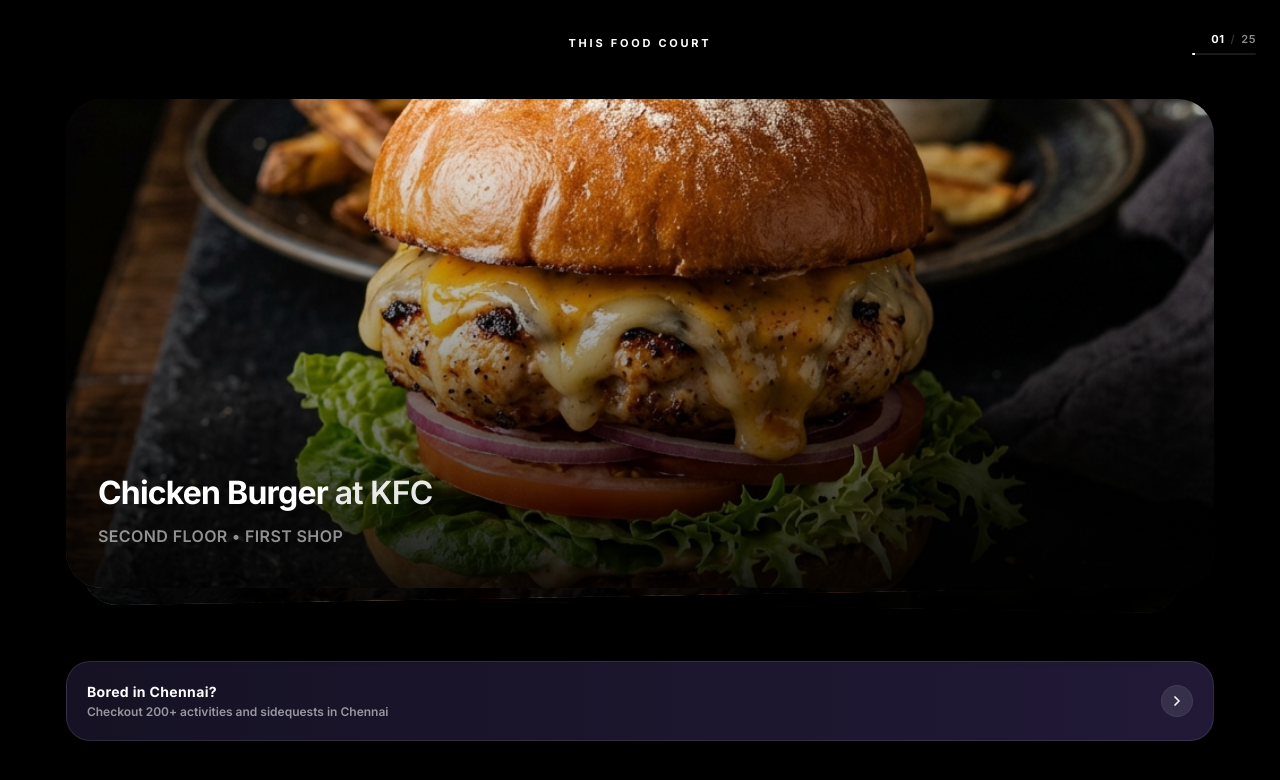
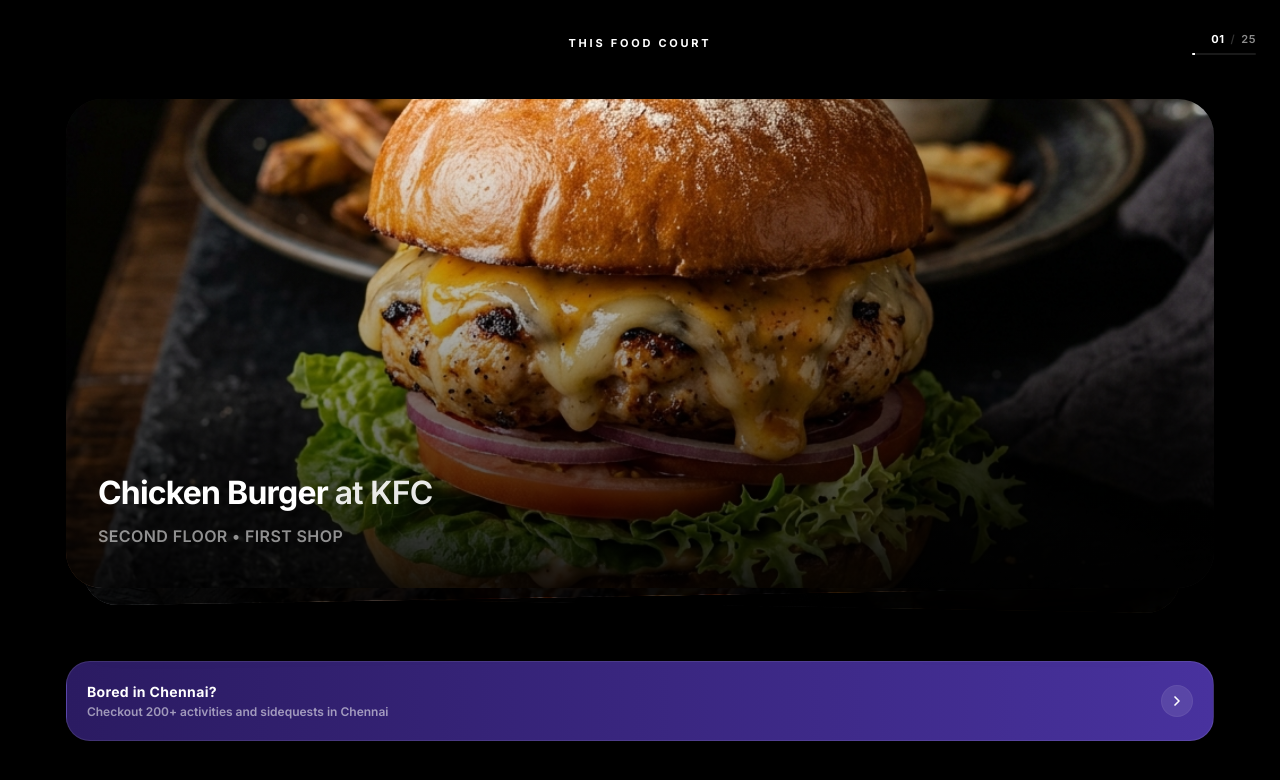
Before and after one commit to thechennaidiaries/must-try-menu, a Next.js app: page / in a window 1280 px wide. Shown: the top 780 px of the page. Built offline with nearby package versions, Linux system fonts and the light colour scheme.

Commit message:
style: brighten purple gradient and set link target to switchy

```diff
--- a/components/ActionButton.tsx
+++ b/components/ActionButton.tsx
@@ -4,9 +4,10 @@ export default function ActionButton() {
   return (
     <div className="w-full flex justify-center items-center select-none">
       <a
-        href="#"
-        onClick={(e) => e.preventDefault()}
-        className="w-[92%] bg-gradient-to-r from-[#161224] to-[#211936] border border-white/10 rounded-[24px] p-5 flex items-center justify-between shadow-[0_8px_32px_rgba(0,0,0,0.4)] active:scale-[0.98] transition-all duration-200 ease-out"
+        href="https://hi.switchy.io/outsyd"
+        target="_blank"
+        rel="noopener noreferrer"
+        className="w-[92%] bg-gradient-to-r from-[#2B1B62] to-[#48329E] border border-white/10 rounded-[24px] p-5 flex items-center justify-between shadow-[0_8px_32px_rgba(0,0,0,0.4)] active:scale-[0.98] transition-all duration-200 ease-out"
       >
         <div className="flex flex-col text-left pr-4">
           <span className="text-sm font-bold text-white tracking-wide">
```
